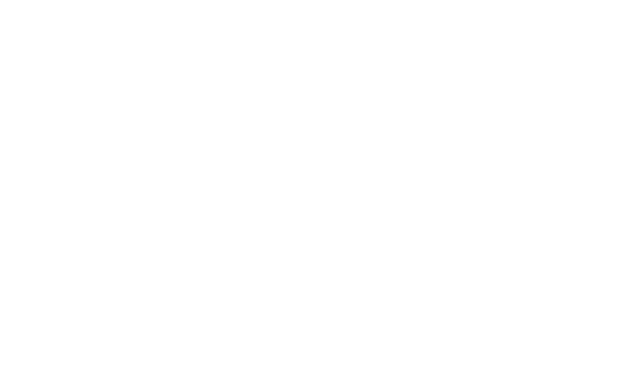
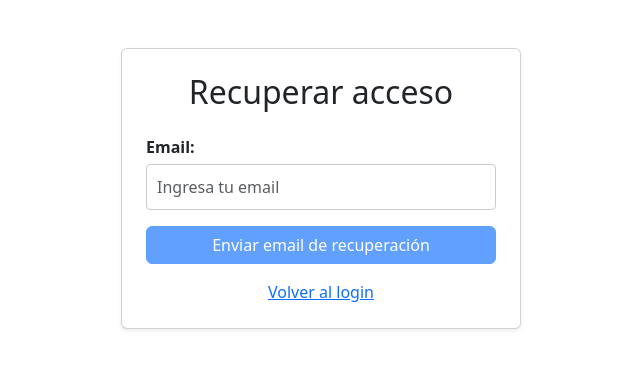
Before and after one commit to JorgeSG79/dawFront, an Angular app: page /forgot-password in a window 1280 px wide. Before the commit this address led to /. Shown: the top 368 px of the page, without its empty margins (319-959 px from the left). Built offline with nearby package versions, Linux system fonts and the light colour scheme.

Commit message:
add recovery & dashboard component. Install Leaflet

```diff
--- a/package.json
+++ b/package.json
@@ -22,6 +22,7 @@
     "@angular/ssr": "^21.2.2",
     "bootstrap": "^5.3.8",
     "express": "^5.1.0",
+    "leaflet": "^1.9.4",
     "rxjs": "~7.8.0",
     "tslib": "^2.3.0"
   },
@@ -30,6 +31,7 @@
     "@angular/cli": "^21.2.2",
     "@angular/compiler-cli": "^21.2.0",
     "@types/express": "^5.0.1",
+    "@types/leaflet": "^1.9.21",
     "@types/node": "^20.17.19",
     "jsdom": "^28.0.0",
     "prettier": "^3.8.1",
--- a/src/app/app.routes.ts
+++ b/src/app/app.routes.ts
@@ -1,8 +1,12 @@
 import { Routes } from '@angular/router';
 import { Login } from './login/login';
 import { Register } from './register/register';
+import { Recovery } from './recovery/recovery';
+import { Dashboard } from './dashboard/dashboard';
 
 export const routes: Routes = [
 	{ path: '', component: Login },
 	{ path: 'register', component: Register },
+	{ path: 'forgot-password', component: Recovery },
+	{ path: 'dashboard', component: Dashboard },
 ];
--- /dev/null
+++ b/src/app/dashboard/dashboard.css
@@ -0,0 +1,16 @@
+#map { height: 180px; }
+
+.dashboard-container {
+  max-width: 800px;
+  margin: 50px auto;
+  padding: 20px;
+  text-align: center;
+}
+
+h1 {
+  margin-bottom: 20px;
+}
+
+p {
+  margin-bottom: 30px;
+}
--- /dev/null
+++ b/src/app/dashboard/dashboard.html
@@ -0,0 +1,7 @@
+
+
+<div class="dashboard-container">
+  <h1>Bienvenido al Dashboard</h1>
+  <p>Aquí puedes gestionar tu cuenta y ver información relevante.</p>
+<div id="map" style="height: 500px;"></div>  <button (click)="logout()" class="btn btn-danger mt-3">Cerrar sesión</button>
+</div>
--- /dev/null
+++ b/src/app/dashboard/dashboard.ts
@@ -0,0 +1,30 @@
+import { CommonModule } from '@angular/common';
+import { Component, inject, AfterViewInit } from '@angular/core';
+import { ReactiveFormsModule } from '@angular/forms';
+import { RouterModule, Router } from '@angular/router';
+
+@Component({
+  selector: 'app-dashboard',
+  imports: [ReactiveFormsModule, CommonModule, RouterModule],
+  templateUrl: './dashboard.html',
+  styleUrl: './dashboard.css',
+})
+export class Dashboard implements AfterViewInit {
+  private router = inject(Router);
+
+  async ngAfterViewInit() {
+    if (typeof window !== 'undefined') {
+      const L = await import('leaflet');
+
+      const map = L.map('map').setView([40.4168, -3.7038], 13);
+
+      L.tileLayer('https://{s}.tile.openstreetmap.org/{z}/{x}/{y}.png', {
+        attribution: '&copy; OpenStreetMap contributors'
+      }).addTo(map);
+    }
+  }
+
+  logout() {
+    this.router.navigate(['/']);
+  }
+}
--- a/src/app/login/login.ts
+++ b/src/app/login/login.ts
@@ -1,7 +1,7 @@
-import { Component, signal } from '@angular/core';
+import { Component, signal, inject } from '@angular/core';
 import { CommonModule } from '@angular/common';
 import { ReactiveFormsModule, FormBuilder, Validators } from '@angular/forms';
-import { RouterModule } from '@angular/router';
+import { RouterModule, Router } from '@angular/router';
 
 @Component({
   selector: 'app-login',
@@ -14,8 +14,10 @@
   loginForm;
   loading = signal(false);
   error = signal('');
+  private fb = inject(FormBuilder);
+  private router = inject(Router);
 
-  constructor(private fb: FormBuilder) {
+  constructor() {
     this.loginForm = this.fb.group({
       email: ['', [Validators.required, Validators.email]],
       password: ['', [Validators.required, Validators.minLength(4)]],
@@ -33,7 +35,7 @@
     setTimeout(() => {
       this.loading.set(false);
       // Aquí iría la lógica real de autenticación
-      alert('Login correcto (simulado)');
+      this.router.navigate(['/dashboard']);
     }, 1000);
   }
 }
--- /dev/null
+++ b/src/app/recovery/recovery.css
@@ -0,0 +1,75 @@
+.recovery-container {
+  max-width: 400px;
+  margin: 50px auto;
+  padding: 20px;
+  border: 1px solid #ccc;
+  border-radius: 8px;
+  box-shadow: 0 2px 10px rgba(0, 0, 0, 0.1);
+}
+
+h2 {
+  text-align: center;
+  margin-bottom: 20px;
+}
+
+.form-group {
+  margin-bottom: 15px;
+}
+
+label {
+  display: block;
+  margin-bottom: 5px;
+  font-weight: bold;
+}
+
+input {
+  width: 100%;
+  padding: 10px;
+  border: 1px solid #ccc;
+  border-radius: 4px;
+  box-sizing: border-box;
+}
+
+.error {
+  color: red;
+  font-size: 0.9em;
+  margin-top: 5px;
+}
+
+.submit-btn, .back-btn {
+  width: 100%;
+  padding: 10px;
+  border: none;
+  border-radius: 4px;
+  cursor: pointer;
+  font-size: 1em;
+  margin-top: 10px;
+}
+
+.submit-btn {
+  background-color: #007bff;
+  color: white;
+}
+
+.submit-btn:disabled {
+  background-color: #ccc;
+  cursor: not-allowed;
+}
+
+.back-btn {
+  background-color: #6c757d;
+  color: white;
+}
+
+.message {
+  margin-top: 15px;
+  padding: 10px;
+  border-radius: 4px;
+  text-align: center;
+}
+
+.message {
+  background-color: #d4edda;
+  color: #155724;
+  border: 1px solid #c3e6cb;
+}
--- /dev/null
+++ b/src/app/recovery/recovery.html
@@ -0,0 +1,38 @@
+<div class="card p-4 shadow-sm mx-auto mt-5" style="max-width: 400px;">
+  <h2 class="mb-4 text-center">Recuperar acceso</h2>
+  <form [formGroup]="recoveryForm" (ngSubmit)="onSubmit()">
+    <div class="mb-3">
+      <label for="email" class="form-label">Email:</label>
+      <input
+        id="email"
+        type="email"
+        formControlName="email"
+        placeholder="Ingresa tu email"
+        required
+        class="form-control"
+        [class.is-invalid]="recoveryForm.get('email')?.invalid && recoveryForm.get('email')?.touched"
+      />
+      @if (recoveryForm.get('email')?.invalid && recoveryForm.get('email')?.touched) {
+        <div class="invalid-feedback">
+          @if (recoveryForm.get('email')?.errors?.['required']) {
+            Email requerido.
+          }
+          @if (recoveryForm.get('email')?.errors?.['email']) {
+            Ingresa un email válido.
+          }
+        </div>
+      }
+    </div>
+    <button type="submit" [disabled]="recoveryForm.invalid || isLoading()" class="btn btn-primary w-100">
+      @if (isLoading()) {
+        Enviando...
+      } @else {
+        Enviar email de recuperación
+      }
+    </button>
+  </form>
+  @if (message()) {
+    <div class="alert alert-info mt-3">{{ message() }}</div>
+  }
+  <p class="text-center mt-3 mb-0"><a routerLink="/">Volver al login</a></p>
+</div>
--- /dev/null
+++ b/src/app/recovery/recovery.ts
@@ -0,0 +1,41 @@
+import { Component, inject, signal } from '@angular/core';
+import { ReactiveFormsModule, FormBuilder, Validators } from '@angular/forms';
+import { HttpClient } from '@angular/common/http';
+import { RouterModule } from '@angular/router';
+import { CommonModule } from '@angular/common';
+
+@Component({
+  selector: 'app-recovery',
+  imports: [ReactiveFormsModule, CommonModule, RouterModule],
+  templateUrl: './recovery.html',
+  styleUrl: './recovery.css',
+})
+export class Recovery {
+  private fb = inject(FormBuilder);
+  private http = inject(HttpClient);
+
+  recoveryForm = this.fb.group({
+    email: ['', [Validators.required, Validators.email]],
+  });
+
+  isLoading = signal(false);
+  message = signal('');
+
+  onSubmit() {
+    if (this.recoveryForm.valid) {
+      this.isLoading.set(true);
+      this.message.set('');
+      const email = this.recoveryForm.value.email;
+      this.http.post('/api/recovery', { email }).subscribe({
+        next: () => {
+          this.message.set('Email de recuperación enviado exitosamente.');
+          this.isLoading.set(false);
+        },
+        error: (err) => {
+          this.message.set('Error al enviar el email de recuperación. Inténtalo de nuevo.');
+          this.isLoading.set(false);
+        },
+      });
+    }
+  }
+}
--- a/src/index.html
+++ b/src/index.html
@@ -6,6 +6,15 @@
   <base href="/">
   <meta name="viewport" content="width=device-width, initial-scale=1">
   <link rel="icon" type="image/x-icon" href="favicon.ico">
+  <link href="https://cdn.jsdelivr.net/npm/bootstrap@5.3.3/dist/css/bootstrap.min.css" rel="stylesheet" integrity="sha384-QWTKZyjpPEjISv5WaRU9OFeRpok6YctnYmDr5pNlyT2bRjXh0JMhjY6hW+ALEwIH" crossorigin="anonymous">
+   <link rel="stylesheet" href="https://unpkg.com/leaflet@1.9.4/dist/leaflet.css"
+     integrity="sha256-p4NxAoJBhIIN+hmNHrzRCf9tD/miZyoHS5obTRR9BMY="
+     crossorigin=""/>
+
+      <!-- Make sure you put this AFTER Leaflet's CSS -->
+ <script src="https://unpkg.com/leaflet@1.9.4/dist/leaflet.js"
+     integrity="sha256-20nQCchB9co0qIjJZRGuk2/Z9VM+kNiyxNV1lvTlZBo="
+     crossorigin=""></script>
 </head>
 <body>
   <app-root></app-root>
```
Also changed, not shown: 1 other file (tests, documents, lock files or other folders).
